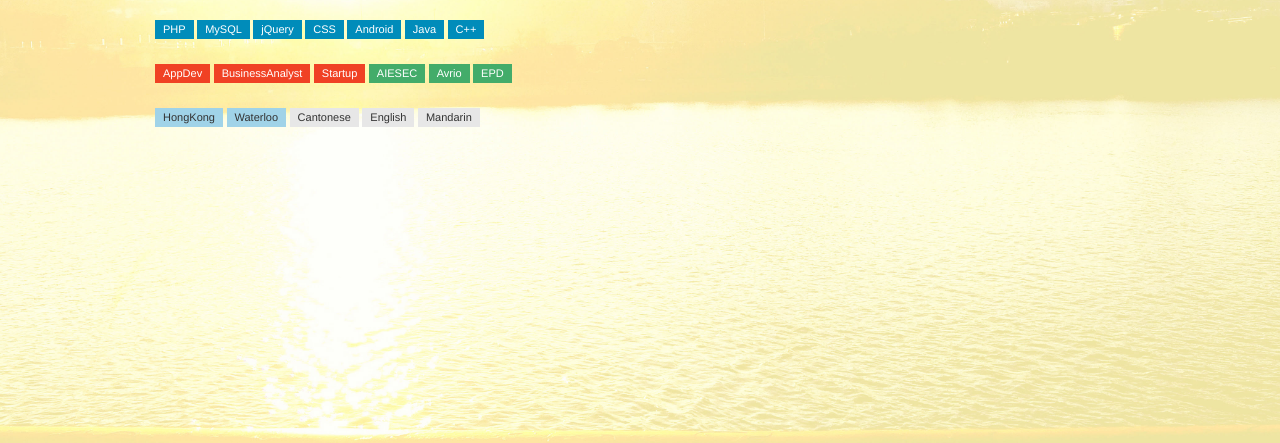
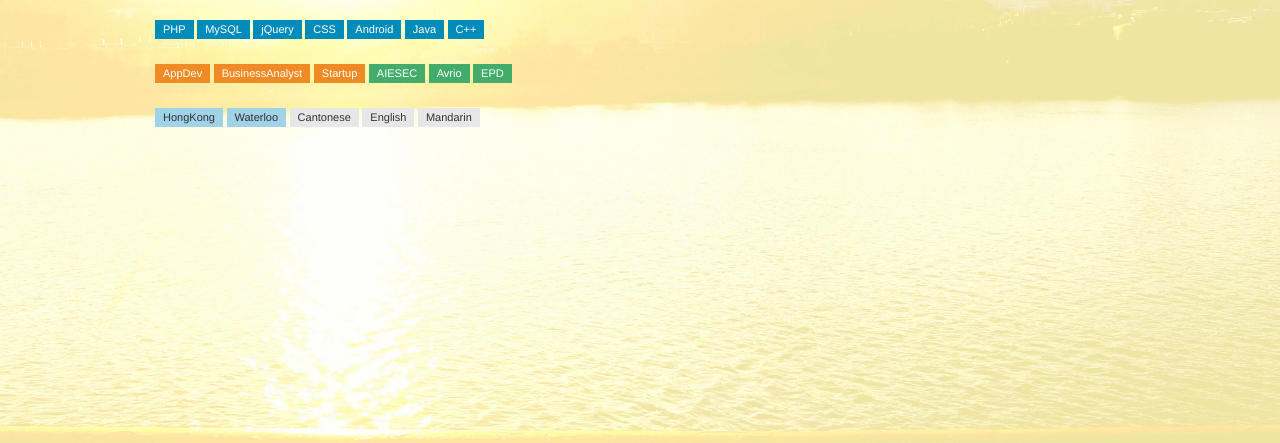
Before and after one commit to manchunw/github.mcwong.me, a plain HTML site: page index.html in a window 1280 px wide. Shown: the part 365-808 px from the top of the page. Drawn offline with nearby package versions, Linux system fonts and the light colour scheme.

Commit message:
label change

```diff
--- a/index.html
+++ b/index.html
@@ -65,9 +65,9 @@
 		        	<span class="label">Android</span>
 		        	<span class="label">Java</span>
 		        	<span class="label">C++</span><br>
-		        	<span class="label alert">AppDev</span>
-		        	<span class="label alert">BusinessAnalyst</span>
-		        	<span class="label alert">Startup</span>
+		        	<span class="label warning">AppDev</span>
+		        	<span class="label warning">BusinessAnalyst</span>
+		        	<span class="label warning">Startup</span>
 		        	<span class="label success">AIESEC</span>
 		        	<span class="label success">Avrio</span>
 		        	<span class="label success">EPD</span><br>
```
